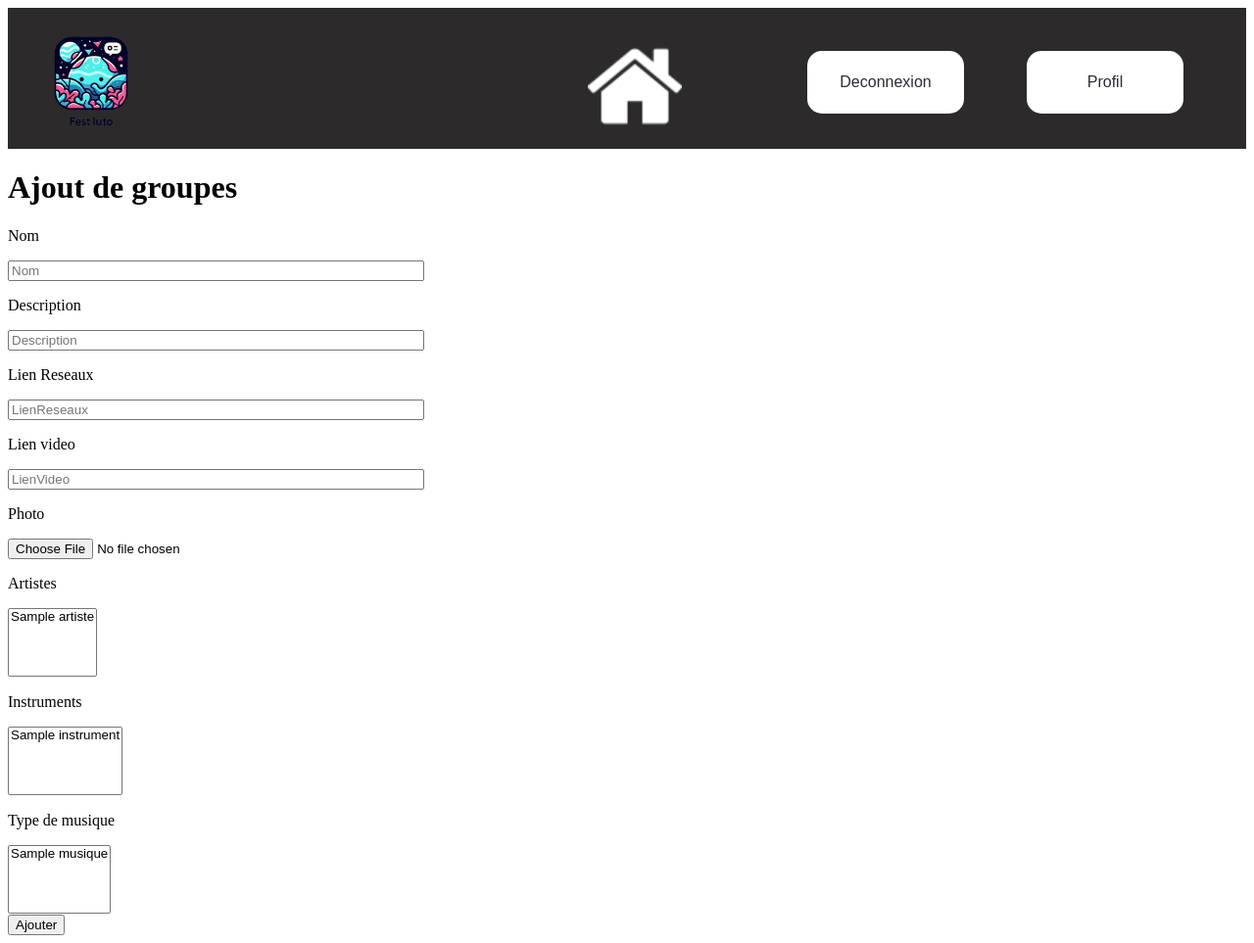
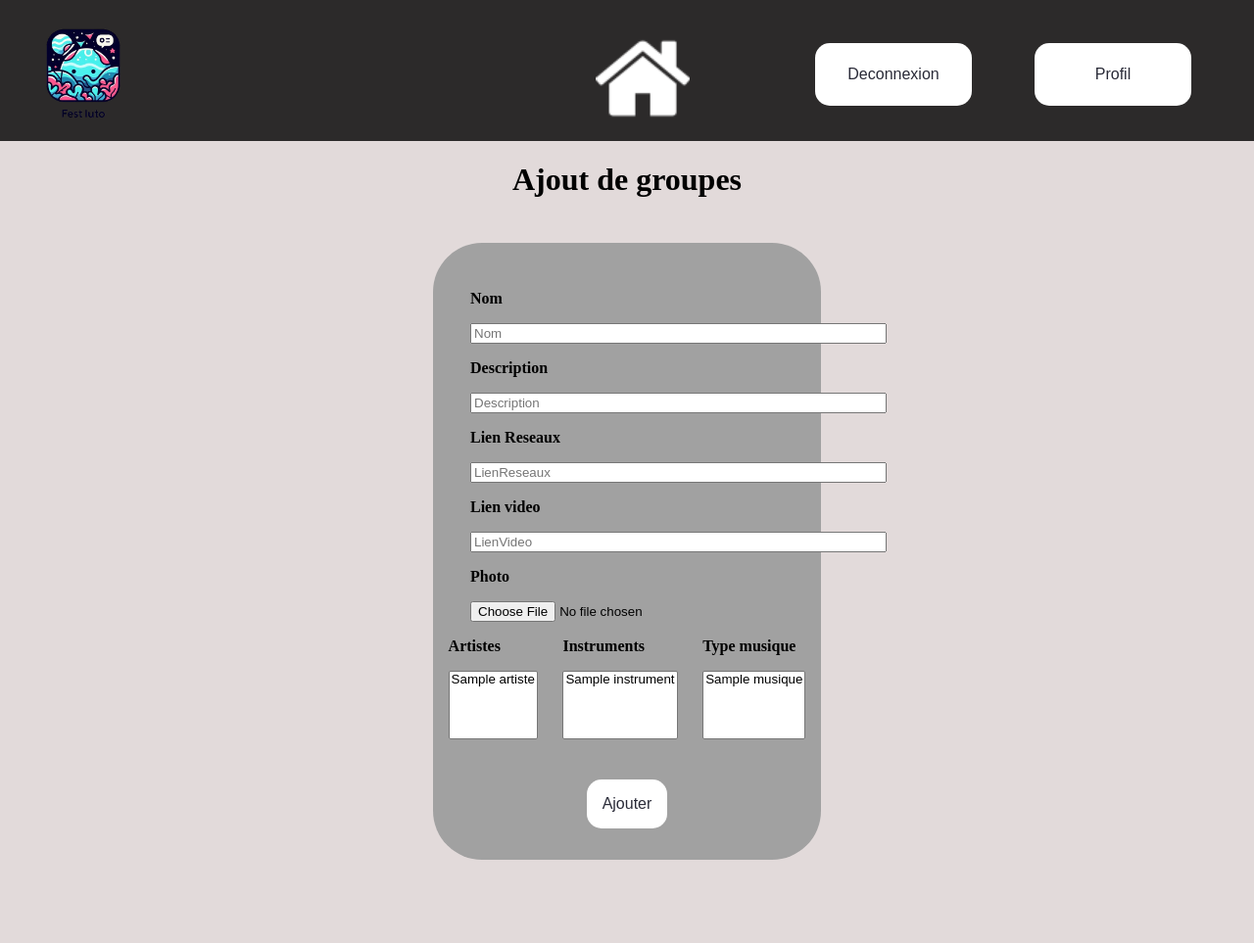
Before and after one commit to RomainMechain/SAE_BD, a Flask app: page /add_groupe in a window 1280 px wide. Shown: the whole page at 98% size. After the commit the page ends 878 px from the top, so only its background shows below. Run offline with Flask 3, Linux system fonts and the light colour scheme; a user stored in the database is signed in; tables that the repository leaves empty hold one stand-in row (values such as "Sample post").

Commit message:
Feat/ Ajout du CSS pour la page add_groupe

```diff
--- a/app/static/CSS/add_groupe.css
+++ b/app/static/CSS/add_groupe.css
@@ -0,0 +1,77 @@
+body{
+    margin:0;
+    background-color: rgb(226, 218, 218)
+}
+
+h1{
+    text-align: center;
+}
+
+.contenu, section > div{
+    justify-content: center;
+}
+
+.contenu {
+    display: flex;
+}
+
+.contenant{
+    flex-wrap: wrap;
+    justify-content: center;
+    align-items: center;
+    padding-left: 3vw;
+    padding-right: 3vw;
+    margin-top: 3vh;
+    padding-bottom: 4vh;
+    padding-top: 4vh;
+    background-color: rgb(161, 161, 161);
+    border-radius: 50px;
+    width:25vw;
+
+}
+
+p {
+    font-weight: bold;
+}
+
+#se_connecter{
+    display: flex;
+    justify-content: center;
+}
+
+#submit{
+    appearance: none;
+    background-color: #ffffff;
+    color: #2a2b38;
+    margin-top: 5vh;
+    margin-left: 3vw;
+    text-align: center;
+    font-size: 2vh;
+    box-sizing: border-box;
+    border-radius: 0.9375em;
+    border: none;
+    padding: 1rem;
+    margin-right: 3vw;
+}
+
+#submit:hover {
+    color: #2a2b38;
+    background-color: #70b5c9;
+    box-shadow: rgba(0, 0, 0, 0.25) 0 8px 15px;
+    transform: translateY(-2px);
+}
+
+#submit:active {
+    box-shadow: none;
+    transform: translateY(0);
+}
+
+.flex{
+    display: flex;
+    justify-content: center;
+}
+
+.flex > div{
+    margin-left: 1vw;
+    margin-right: 1vw;
+}
--- a/app/templates/add_groupe.html
+++ b/app/templates/add_groupe.html
@@ -9,8 +9,8 @@
         {% include 'components/header_home.html' %}
         <main>
             <h1>Ajout de groupes</h1>
-            <section>
-                <div>
+            <section class="contenu">
+                <div class="contenant">
                     <form action="" method="post" enctype="multipart/form-data">
                         {{ form.hidden_tag() }}
                         <div>
@@ -33,6 +33,7 @@
                             <p>Photo</p>
                             {{ form.photo(size=50) }}
                         </div>
+                        <div class="flex">
                             <div>
                                 <p>Artistes</p>
                                 {{ form.artistes }}
@@ -42,10 +43,11 @@
                                 {{ form.instruments }}
                             </div>
                             <div>
-                            <p>Type de musique</p>
+                                <p>Type musique</p>
                                 {{ form.types_musique }}
                             </div>
-                        <div>
+                        </div>
+                        <div id="se_connecter">
                             {{ form.submit() }}
                         </div>
                     </form>
```
Lines whose indentation alone changed are shown as unchanged.
